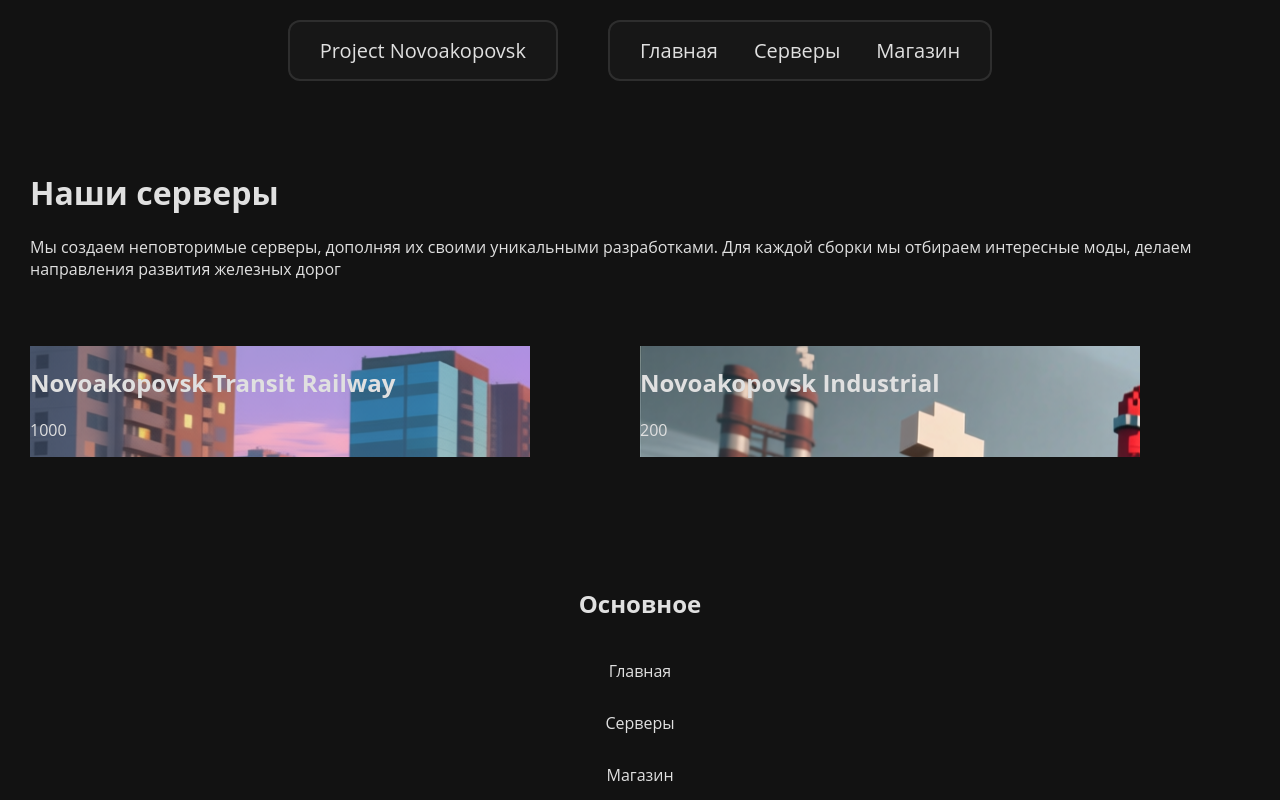
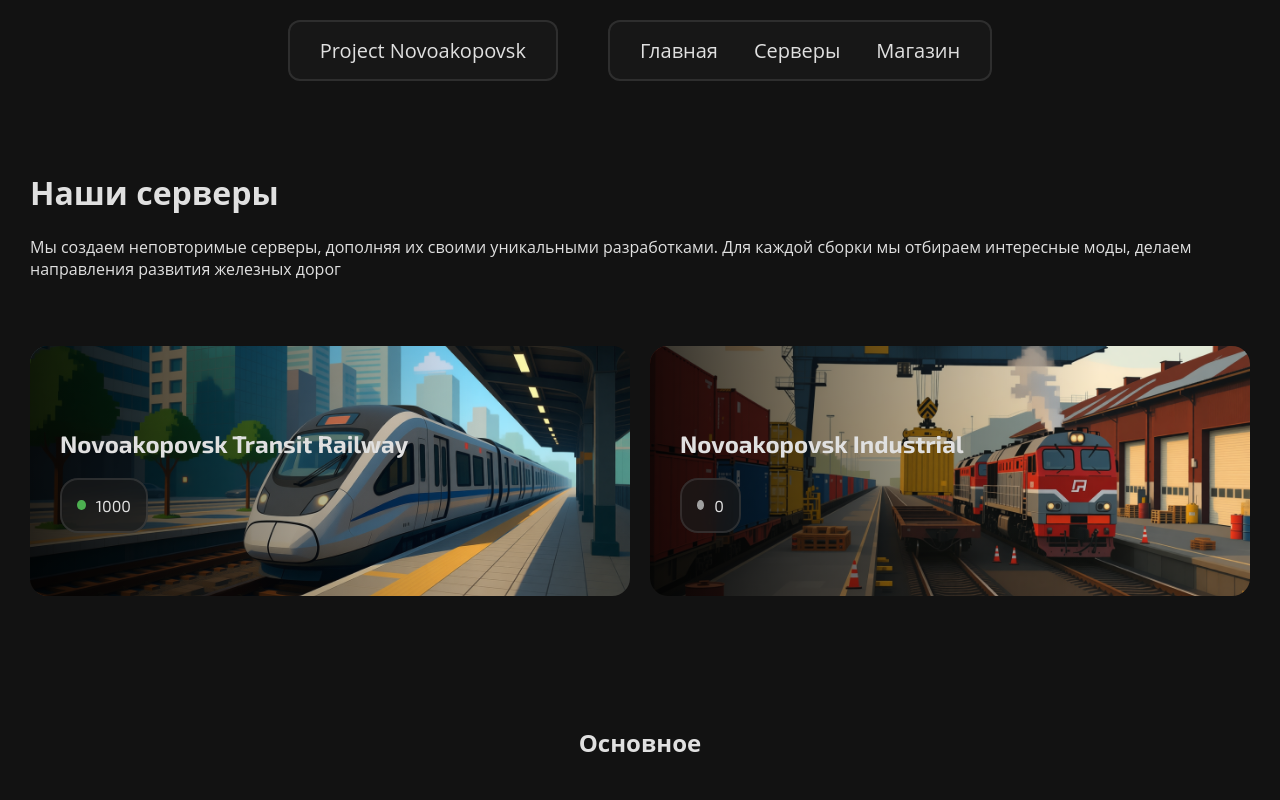
Before and after one commit to xXxEvgenyxXx/course-project, a React (Create React App) app: page /servers in a window 1280 px wide. Shown: the top 800 px of the page. Built offline with nearby package versions, Linux system fonts and the light colour scheme.

Commit message:
feature: styles for sub server cards

```diff
--- a/src/assets/data/listOfSubServers.ts
+++ b/src/assets/data/listOfSubServers.ts
@@ -2,19 +2,25 @@ export interface IServer{
     name: string,
     description:string,
     background:string,
-    online:number
+    online:number,
+    cardBackground:string,
+    status: "online" | "offline"
 }
 export const listOfSubServers: IServer[] = [
     {
         name: "Novoakopovsk Transit Railway",
         description: "это сервер, где вас ожидают незабываемые поездки по городу Новоакоповск с модом Minecraft Transit Railway!",
         background: '/images/mtr-server-bg.png',
-        online: 1000
+        online: 1000,
+        cardBackground: '/images/mtr-server-card-bg.png',
+        status: "online"
     },
     {
         name: "Novoakopovsk Industrial",
         description:"это сервер, где вы можете воплотить любую индустрию с помощью мода Create в реальность!",
         background: '/images/create-server-bg.png',
-        online:200
-    }
+        online:0,
+        cardBackground:'/images/create-server-card-bg.png',
+        status: "offline"
+    },
 ]
--- a/src/assets/styles/subServerCard.css
+++ b/src/assets/styles/subServerCard.css
@@ -1,3 +1,47 @@
 .subserver-card {
-    width:500px;
+    max-width:100%;
+    min-height:250px;
+    background-position:center;
+    background-size:cover;
+    border-radius:18px;
+    display: flex;
+    padding:0 30px;
+    flex-direction: column;
+    justify-content: center;
+    font-family: 'Exo 2',sans-serif;
+    position:relative;
+    overflow:hidden;
 }
+.subserver-card-content-wrapper{
+    z-index:3;
+}
+.subserver-card::before {
+    content: '';
+    position:absolute;
+    top: 0;
+    left: 0;
+    right: 0;
+    bottom: 0;
+    background: linear-gradient(to right, rgba(0, 0, 0, 0.8) 0%, transparent 75%);
+    pointer-events: none;
+    z-index: 0;
+}
+.subserver-online-wrapper {
+    background-color: rgba(26, 26, 26, 0.7);
+    backdrop-filter: blur(10px);
+    -webkit-backdrop-filter: blur(10px);
+    border: 2px solid rgba(255, 255, 255, 0.1);
+    border-radius: 18px;
+    display: flex;
+    justify-content: center;
+    align-items: center;
+    padding: 0 15px;
+    position:relative;
+}
+.subserver-online-status {
+    border-radius: 50%;
+    width:10px;
+    height:10px;
+    left:10px;
+    margin-right:10px;
+}
--- a/src/assets/styles/subServerCards.css
+++ b/src/assets/styles/subServerCards.css
@@ -1,5 +1,7 @@
 .subservers-cards-wrapper {
     padding: 0 30px 50px;
     display:grid;
-    grid-template-columns: repeat(2,1fr);
+    grid-template-columns: 1fr 1fr;
+    justify-content: center;
+    gap:20px;
 }
--- a/src/components/SubServersCards/SubServersCards.tsx
+++ b/src/components/SubServersCards/SubServersCards.tsx
@@ -7,7 +7,7 @@ const SubServersCards= () => {
   return (
     <div className="subservers-cards-wrapper">
       {listOfSubServers.map((subServer) => (
-        <SubServerCardUI name={subServer.name} background={subServer.background} online={subServer.online} />
+        <SubServerCardUI status={subServer.status} name={subServer.name} background={subServer.cardBackground} online={subServer.online} />
       ))}
     </div>
   );
--- a/src/components/ui/subServerCard/subServerCard.tsx
+++ b/src/components/ui/subServerCard/subServerCard.tsx
@@ -1,17 +1,48 @@
 import React, { FC } from 'react';
 import { SubServerCardUIProps } from './type';
-import '../../../assets/styles/subServerCard.css'
-
-
+import '../../../assets/styles/subServerCard.css';
+// #a0a0a0 при статусе оффлайн
+// #4caf50 при статусе онлайн
 const SubServerCardUI: FC<SubServerCardUIProps> = (props) => {
   const background: React.CSSProperties = {
-    backgroundImage: `url(${props.background})`
+    backgroundImage: `url(${props.background})`,
+  };
+  let widthPercentage:string = '5%';
+
+  if (!isNaN(props.online)) {
+    if (props.online >= 1000) {
+      widthPercentage = '10%';
+    } else if (props.online >= 100) {
+      widthPercentage = '7.5%';
+    } else if (props.online >= 10) {
+      widthPercentage = '6%';
+    }
+  }
+
+  let colorStatus: string = "#4caf50"
+  if(props.status === "offline"){
+    colorStatus = "#a0a0a0"
+  }
+
+  const onlineWrapperStyle: React.CSSProperties = {
+    width: widthPercentage,
+  };
+
+  const colorStatusStyle: React.CSSProperties = {
+    backgroundColor: colorStatus
   }
 
   return (
     <div style={background} className="subserver-card">
-      <h2>{props.name}</h2>
-      <p>{props.online}</p>
+      <div className="subserver-card-content-wrapper">
+        <h2>{props.name}</h2>
+        <div className="subserver-card-content-wrapper">
+          <div className="subserver-online-wrapper" style={onlineWrapperStyle}>
+            <div style={colorStatusStyle} className="subserver-online-status"></div>
+            <p>{props.online}</p>
+          </div>
+        </div>
+      </div>
     </div>
   );
 };
--- a/src/components/ui/subServerCard/type.ts
+++ b/src/components/ui/subServerCard/type.ts
@@ -1,5 +1,6 @@
 export type SubServerCardUIProps = {
   name:string,
   background:string,
-  online:number
+  online:number,
+  status: "online" | "offline"
 };
```
Also changed, not shown: public/images/create-server-card-bg.png (added), public/images/mtr-server-card-bg.png (added).
